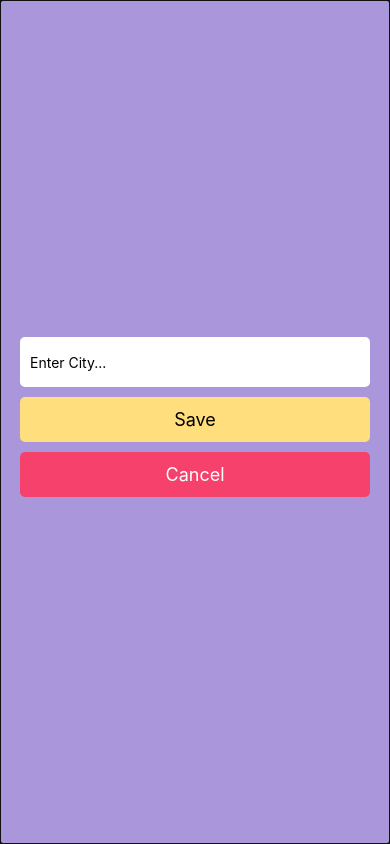
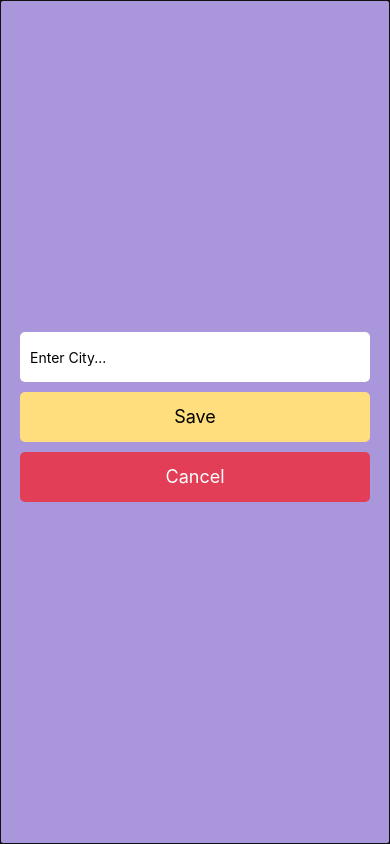
Before and after one commit to risan/react-native-weather, a React Native app: screen / in a window 390 px wide. Built offline with nearby package versions, Linux system fonts and the light colour scheme; no server answers.

Commit message:
:package: Extract to a custom component for button.

```diff
--- /dev/null
+++ b/src/components/Button.js
@@ -0,0 +1,51 @@
+import React from 'react';
+import { StyleSheet, Text, TouchableOpacity, View } from 'react-native';
+
+const Button = ({ title, type = "default", style = {}, styleText = {}, onPress }) => {
+  const stylesType = stylesVariations.hasOwnProperty(type) ? stylesVariations[type] : {};
+
+  return (
+    <TouchableOpacity onPress={onPress}>
+      <View style={[styles.button, stylesType.button, style]}>
+        <Text style={[styles.buttonText, stylesType.buttonText, styleText]}>{title}</Text>
+      </View>
+    </TouchableOpacity>
+  );
+}
+
+const styles = StyleSheet.create({
+  button: {
+    height: 50,
+    padding: 10,
+    marginBottom: 10,
+    backgroundColor: '#EAEAEA',
+    borderRadius: 5
+  },
+  buttonText: {
+    fontSize: 18,
+    color: '#000',
+    lineHeight: 30,
+    textAlign: 'center'
+  }
+});
+
+const stylesVariations = {
+  warning: StyleSheet.create({
+    button: {
+      backgroundColor: '#FFDE7D'
+    },
+    buttonText: {
+      //
+    }
+  }),
+  danger: StyleSheet.create({
+    button: {
+      backgroundColor: '#E23E57'
+    },
+    buttonText: {
+      color: '#fff'
+    }
+  })
+};
+
+export default Button;
--- a/src/components/LocationFormModal.js
+++ b/src/components/LocationFormModal.js
@@ -1,5 +1,6 @@
 import React from 'react';
-import { Button, Keyboard, KeyboardAvoidingView, Modal, StyleSheet, Text, TextInput, TouchableOpacity, TouchableWithoutFeedback, View } from 'react-native';
+import { Keyboard, KeyboardAvoidingView, Modal, StyleSheet, Text, TextInput, TouchableOpacity, TouchableWithoutFeedback, View } from 'react-native';
+import Button from './Button';
 
 const LocationFormModal = ({ visibility = false, onPressCancel }) => {
   return (
@@ -8,13 +9,8 @@ const LocationFormModal = ({ visibility = false, onPressCancel }) => {
         <TouchableWithoutFeedback onPress={Keyboard.dismiss}>
           <View style={styles.contentContainer}>
             <TextInput style={styles.textInput} placeholder="Enter City..." />
-            <TouchableOpacity onPress={onPressCancel}>
-              <View style={styles.button}><Text style={styles.buttonText}>Save</Text></View>
-            </TouchableOpacity>
-
-            <TouchableOpacity onPress={onPressCancel}>
-              <View style={[styles.button, { backgroundColor: '#F6416C' }]}><Text style={[styles.buttonText, { color: '#fff' }]}>Cancel</Text></View>
-            </TouchableOpacity>
+            <Button type="warning" title="Save" onPress={onPressCancel} />
+            <Button type="danger" title="Cancel" onPress={onPressCancel} />
           </View>
         </TouchableWithoutFeedback>
       </KeyboardAvoidingView>
@@ -22,17 +18,7 @@ const LocationFormModal = ({ visibility = false, onPressCancel }) => {
   );
 }
 
-const styles = {
-  button: {
-    padding: 12,
-    backgroundColor: '#FFDE7D',
-    borderRadius: 5,
-    marginBottom: 10
-  },
-  buttonText: {
-    fontSize: 18,
-    textAlign: 'center'
-  },
+const styles = StyleSheet.create({
   container: {
     flex: 1
   },
@@ -49,6 +35,6 @@ const styles = {
     borderRadius: 5,
     backgroundColor: '#fff'
   }
-};
+});
 
 export default LocationFormModal;
```
